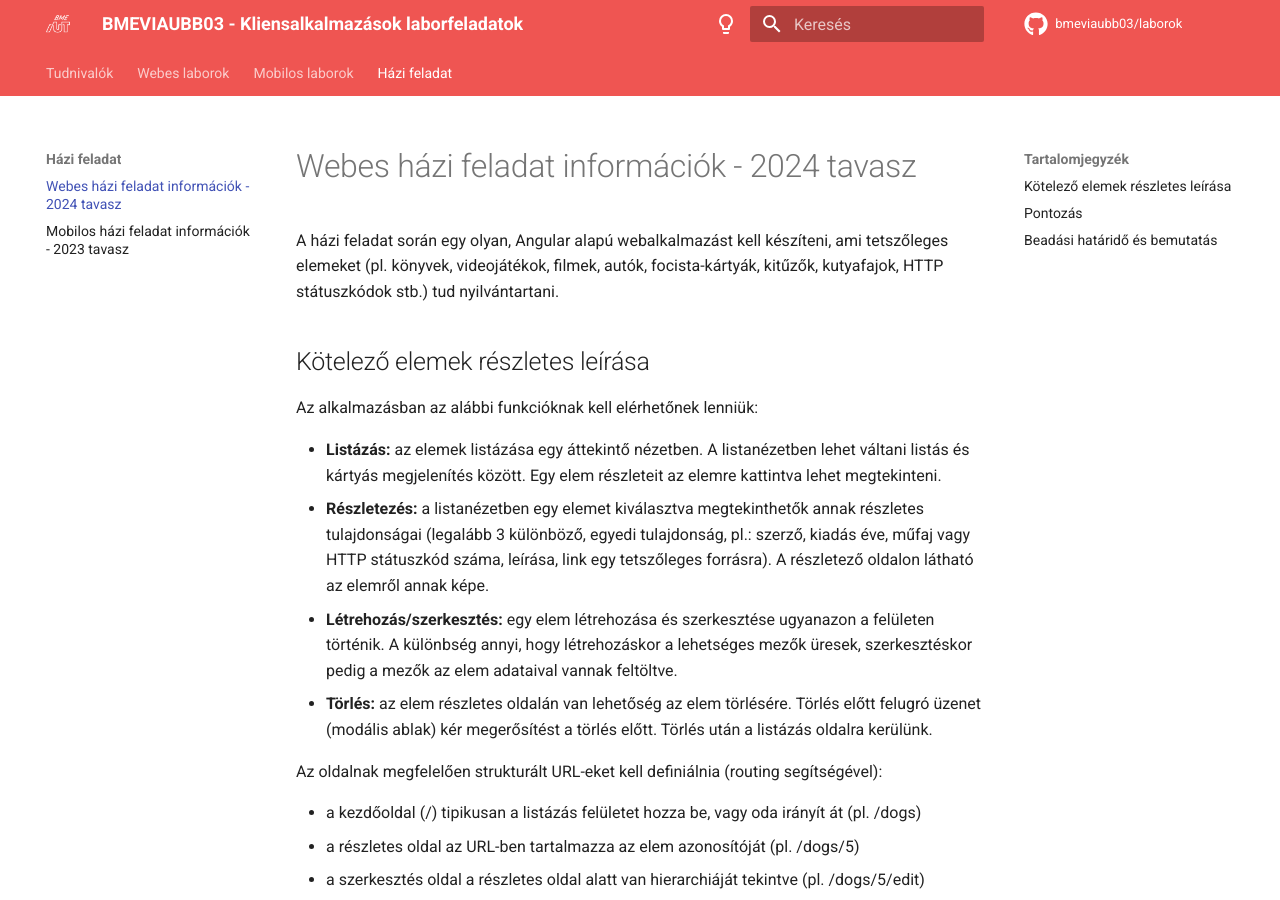
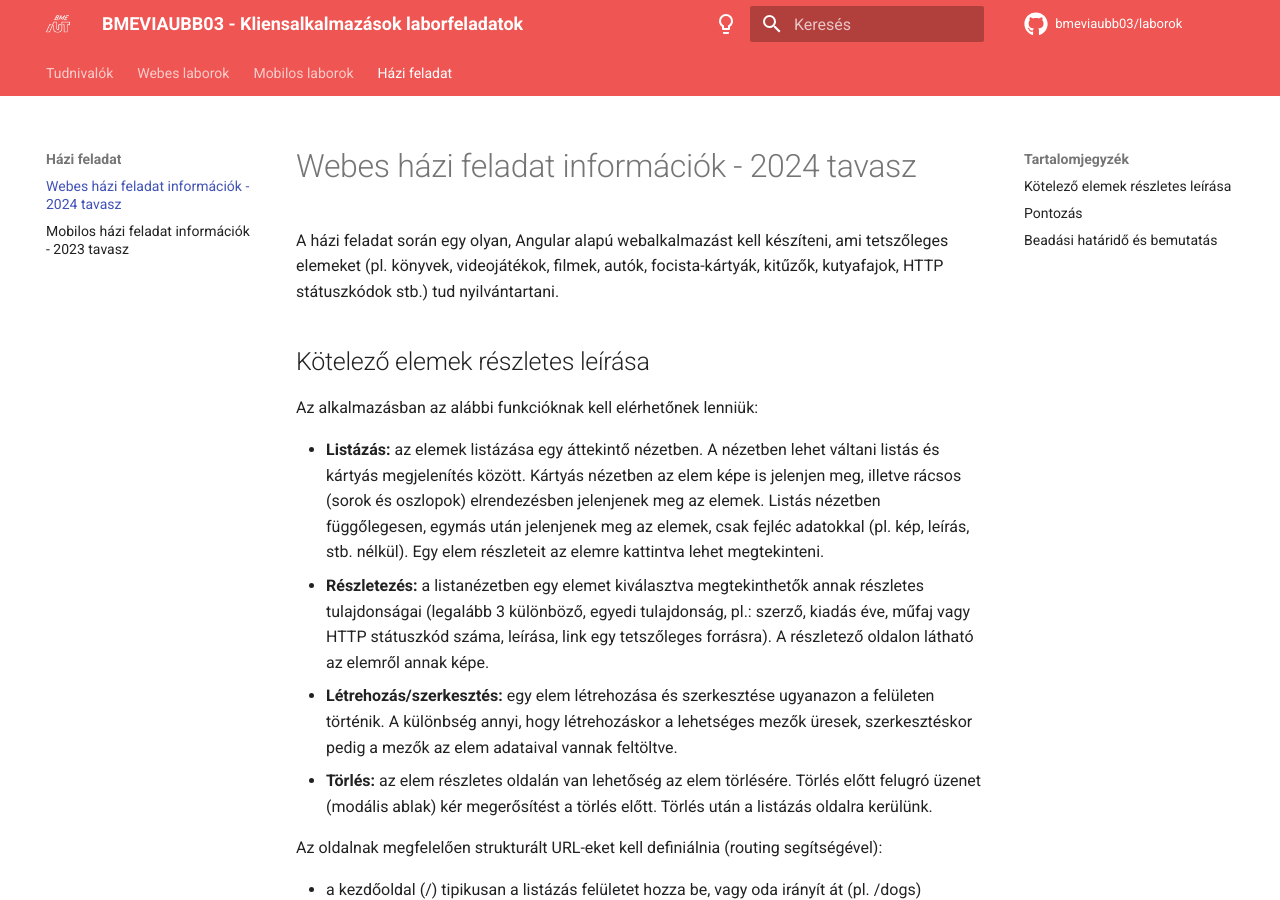
Before and after one commit to BMEVIAUBB03/laborok, an MkDocs documentation site: the page built from docs/hf/web/index.md, in a window 1280 px wide and 900 px high. Built offline with MkDocs 1.6.1 and Material for MkDocs 9.7.7, drawn with Linux system fonts in a browser that asks for light colours; comment, search, counter and statistics services are not loaded.

Commit message:
Web homework clarification

```diff
--- a/docs/hf/web/index.md
+++ b/docs/hf/web/index.md
@@ -5,7 +5,7 @@ A házi feladat során egy olyan, Angular alapú webalkalmazást kell készíten
 ## Kötelező elemek részletes leírása
 Az alkalmazásban az alábbi funkcióknak kell elérhetőnek lenniük:
 
-- **Listázás:** az elemek listázása egy áttekintő nézetben. A listanézetben lehet váltani listás és kártyás megjelenítés között. Egy elem részleteit az elemre kattintva lehet megtekinteni.
+- **Listázás:** az elemek listázása egy áttekintő nézetben. A nézetben lehet váltani listás és kártyás megjelenítés között. Kártyás nézetben az elem képe is jelenjen meg, illetve rácsos (sorok és oszlopok) elrendezésben jelenjenek meg az elemek. Listás nézetben függőlegesen, egymás után jelenjenek meg az elemek, csak fejléc adatokkal (pl. kép, leírás, stb. nélkül). Egy elem részleteit az elemre kattintva lehet megtekinteni.
 - **Részletezés:** a listanézetben egy elemet kiválasztva megtekinthetők annak részletes tulajdonságai (legalább 3 különböző, egyedi tulajdonság, pl.: szerző, kiadás éve, műfaj vagy HTTP státuszkód száma, leírása, link egy tetszőleges forrásra). A részletező oldalon látható az elemről annak képe.
 - **Létrehozás/szerkesztés:** egy elem létrehozása és szerkesztése ugyanazon a felületen történik. A különbség annyi, hogy létrehozáskor a lehetséges mezők üresek, szerkesztéskor pedig a mezők az elem adataival vannak feltöltve.
 - **Törlés:** az elem részletes oldalán van lehetőség az elem törlésére. Törlés előtt felugró üzenet (modális ablak) kér megerősítést a törlés előtt. Törlés után a listázás oldalra kerülünk.
```
